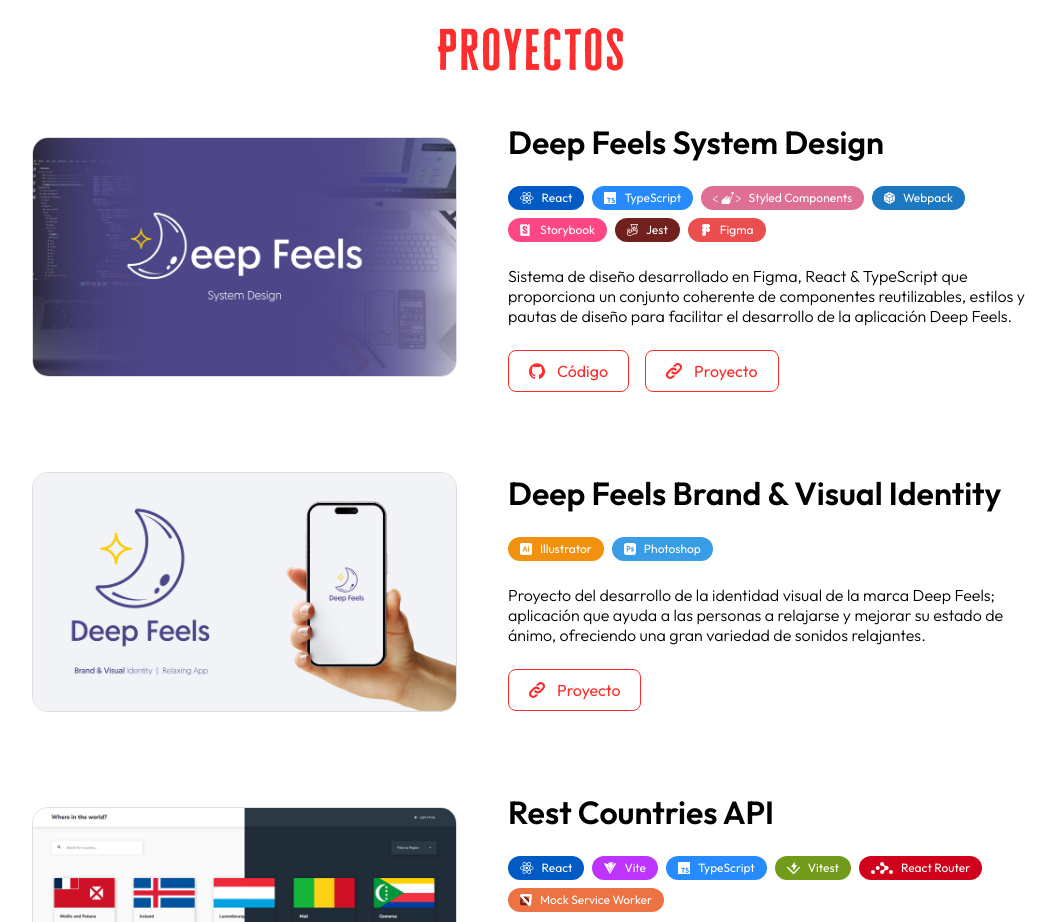
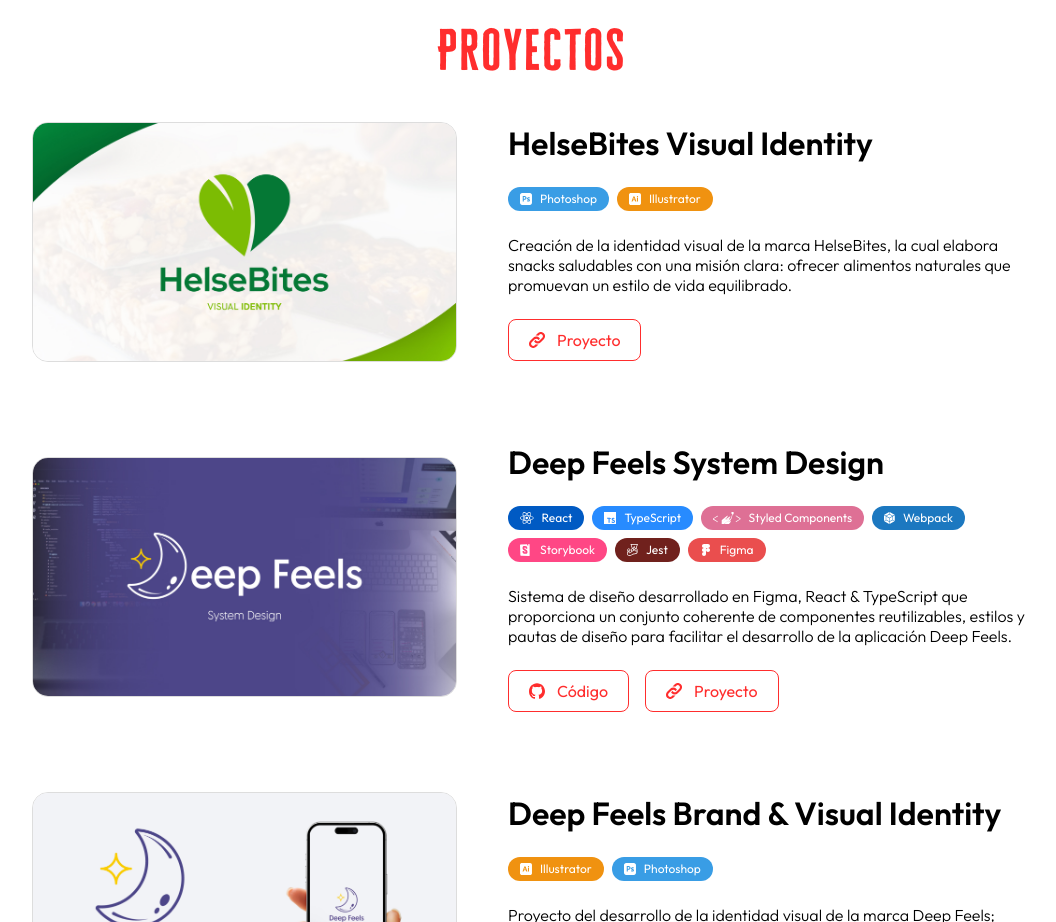
Before and after one commit to AlanPinhon/ap-portfolio, a React (Vite) app: page / in a window 1280 px wide. Shown: the part 1560-2482 px from the top of the page, without its empty margins (108-1164 px from the left). Built offline with nearby package versions, Linux system fonts and the light colour scheme.

Commit message:
chore: HelseBites project was added

```diff
--- a/src/components/Projects/Projects.tsx
+++ b/src/components/Projects/Projects.tsx
@@ -1,4 +1,5 @@
 import { ProjectCard } from '../ProjectCard/ProjectCard';
+import HelseBitesBrand from '../../assets/img/project-img/helsebites-cover.jpg';
 import DeepFeelsUI from '../../assets/img/project-img/deep-feels-ui-cover.jpg';
 import DeepFeelsBrand from '../../assets/img/project-img/df-brand-cover.jpg';
 import RestCountries from '../../assets/img/project-img/countries-cover.jpg';
@@ -15,6 +16,20 @@
     <h2 className="title-section">Proyectos</h2>
 
     <div className="project-cards-container">
+
+      <ProjectCard
+        img={HelseBitesBrand}
+        altImg='HelseBites Logo'
+        title='HelseBites Visual Identity'
+        description='Creación de la identidad visual de la marca
+        HelseBites, la cual elabora snacks saludables con una misión clara:
+        ofrecer alimentos naturales que promuevan un estilo de vida equilibrado.'
+        tags={[tagList.ps, tagList.ai]}
+      >
+        <ButtonLink href='https://www.behance.net/gallery/209430543/HelseBites-Snacks-Visual-Identity'>
+          <Icon name='LinkIcon'/>
+          Proyecto</ButtonLink>
+      </ProjectCard>
 
       <ProjectCard
         img={DeepFeelsUI}
```
Also changed, not shown: src/assets/img/project-img/helsebites-cover.jpg (added).
